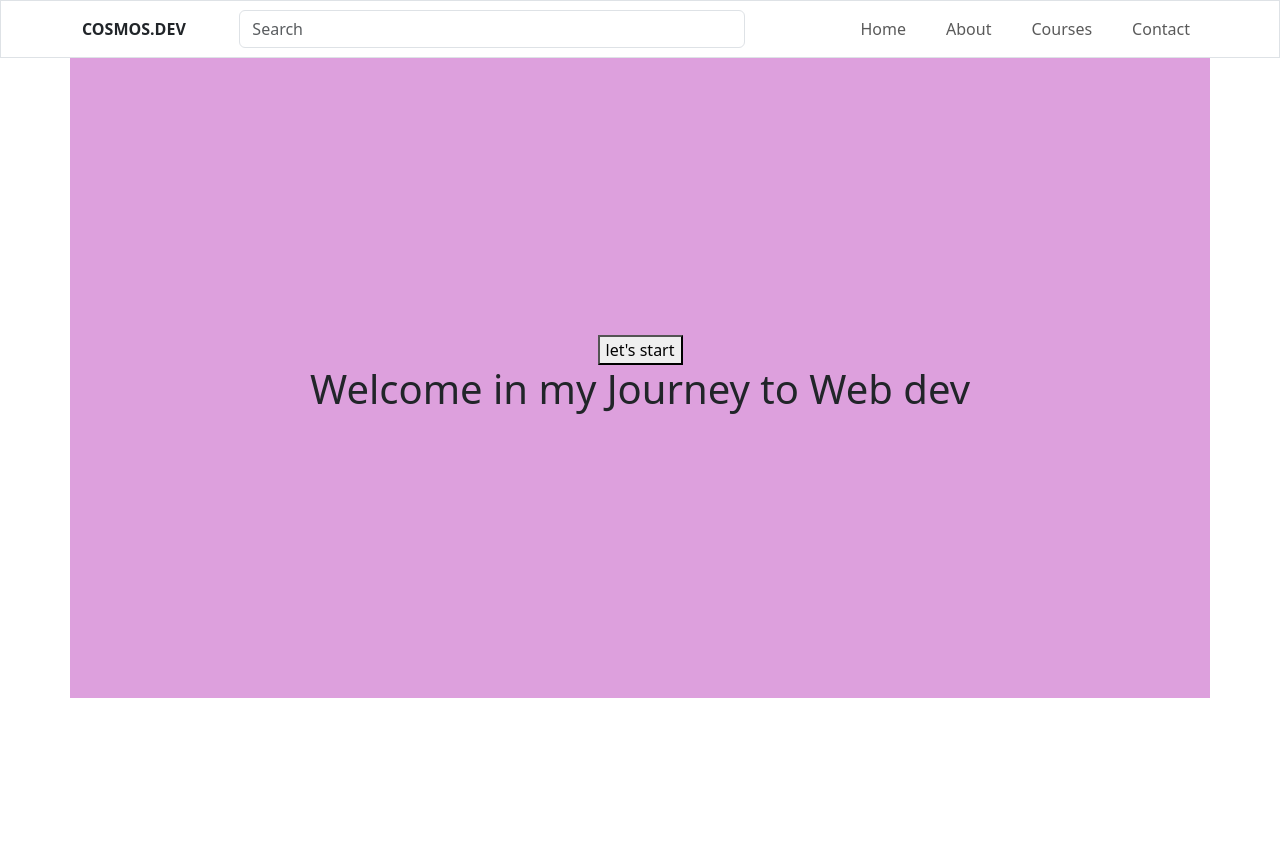
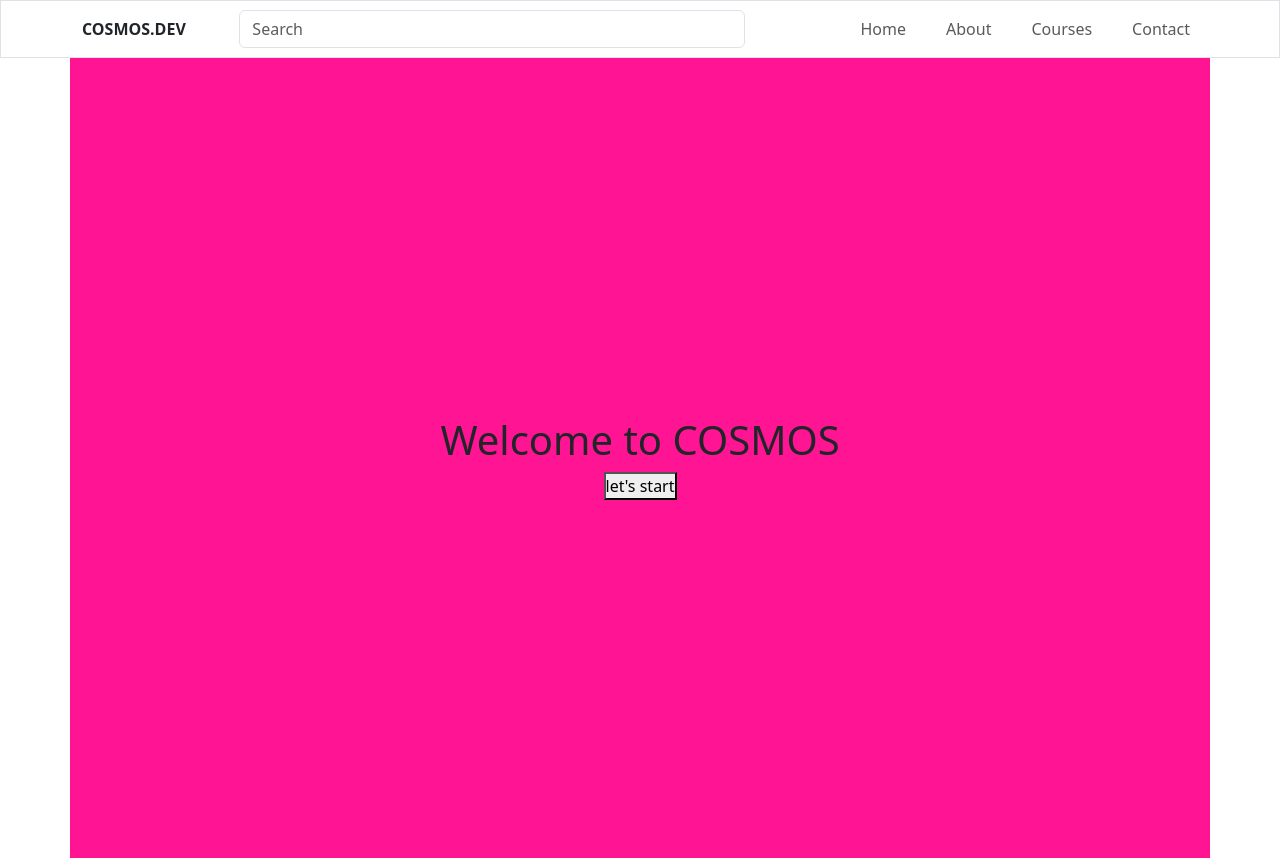
Before and after one commit to lezyCoder/Cosmos.dev, a React (Vite) app: page / in a window 1280 px wide. Before the commit the page ends 800 px from the top, so only its background shows below. Built offline with nearby package versions, Linux system fonts and the light colour scheme.

Commit message:
Styles and Component Updated

```diff
--- a/src/Components/Hero.jsx
+++ b/src/Components/Hero.jsx
@@ -2,13 +2,10 @@
 
 const Hero = () => {
     return (
-        <div className='container d-flex justify-content-center align-items-center flex-column' style={{
-            background: "plum",
-            height: "40rem"
-        }}>
+        <div className='container hero d-flex justify-content-center align-items-center flex-column'>
 
+            <h1>Welcome to COSMOS</h1>
             <button>let's start</button>
-            <h1>Welcome in my Journey to Web dev</h1>
         </div >
     )
 }
--- a/src/index.css
+++ b/src/index.css
@@ -0,0 +1,22 @@
+* {
+    margin: 0;
+    padding: 0;
+    box-sizing: border-box;
+}
+
+html,
+body {
+    width: 100%;
+    height: 100%;
+}
+
+body {
+    overflow-x: hidden;
+}
+
+/* Hero Styling */
+
+.hero {
+    min-height: 100vh;
+    background-color: deeppink;
+}
```
Also changed, not shown: src/Components/Hero.css (added).
